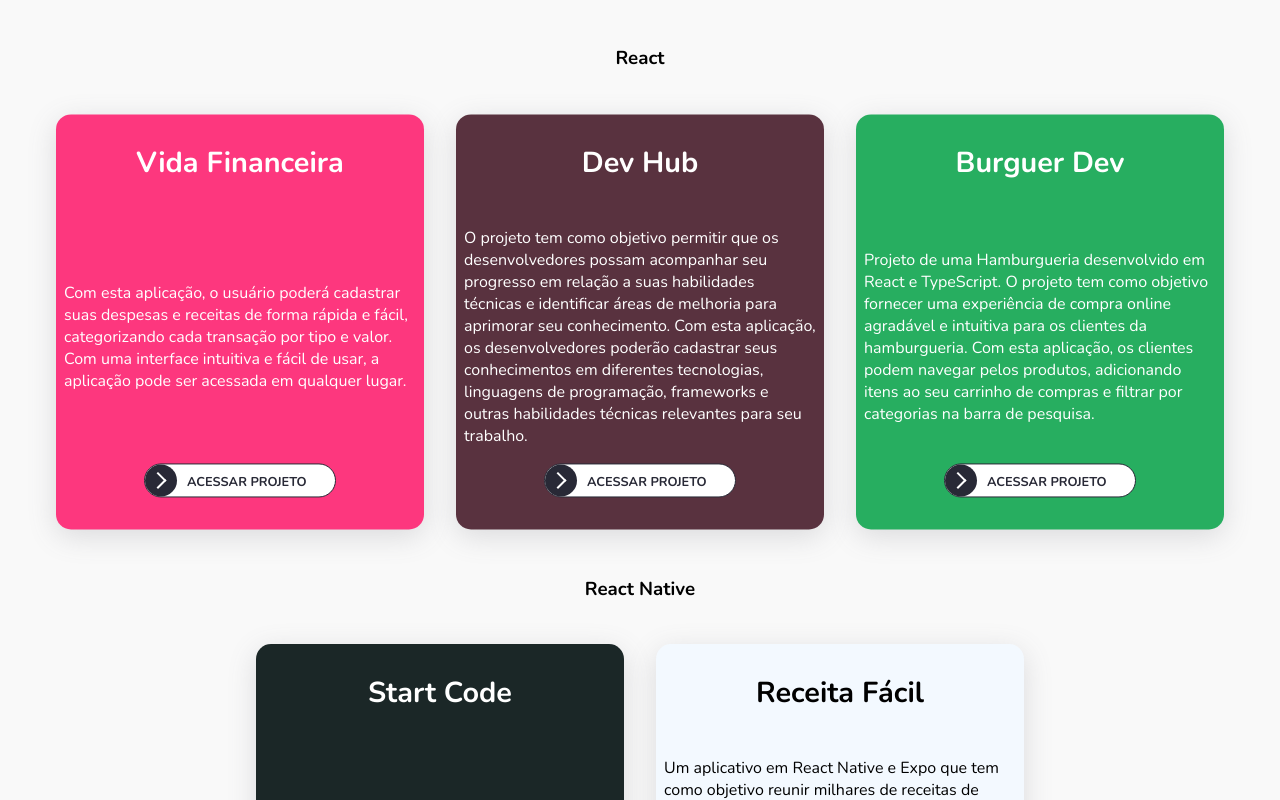
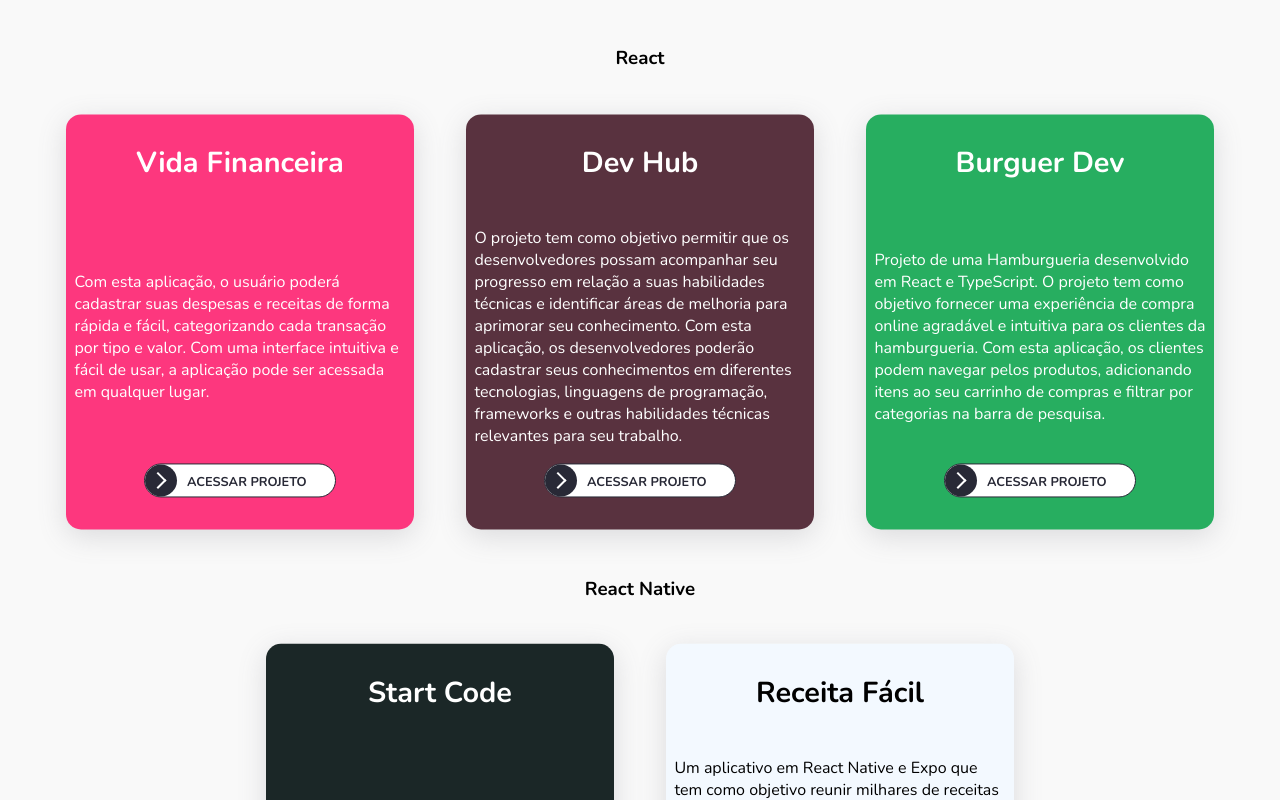
Before and after one commit to pedrocastro210/portifoli-pedrocastro, a React (Vite) app: page / in a window 1280 px wide. Shown: the part 1248-2048 px from the top of the page. Built offline with nearby package versions, Linux system fonts and the light colour scheme.

Commit message:
fix: layout card

```diff
--- a/src/components/projectCard/style.css
+++ b/src/components/projectCard/style.css
@@ -3,7 +3,7 @@
   flex-direction: column;
   justify-content: space-between;
   align-items: center;
-  max-width: 140%;
+  max-width: 90%;
   width: 22rem;
   padding: 0 0.5rem 2rem 0.5rem;
   border-radius: 15px;
@@ -56,3 +56,9 @@
     transform: translateY(-1%);
   }
 }
+
+@media (max-width: 370px) {
+  .card {
+    width: 90vw;
+  }
+}
```
